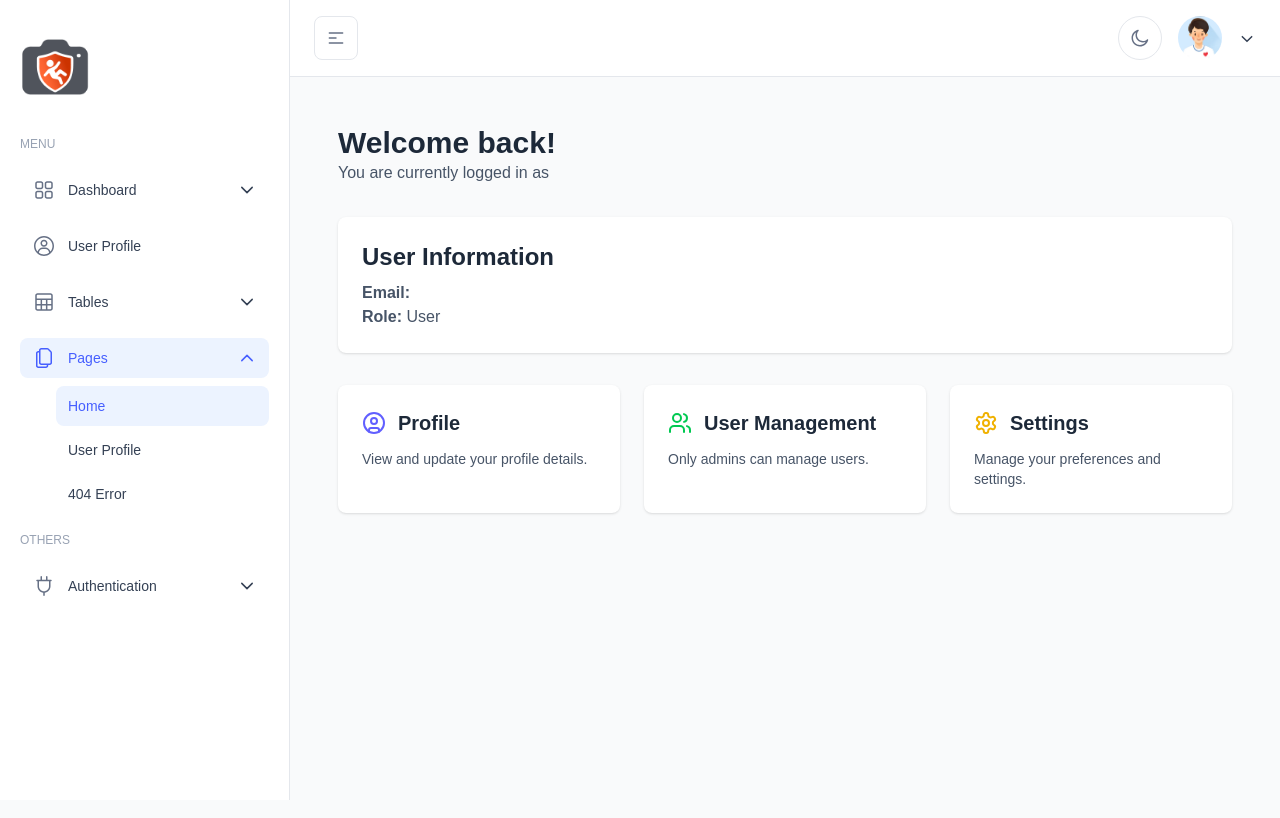
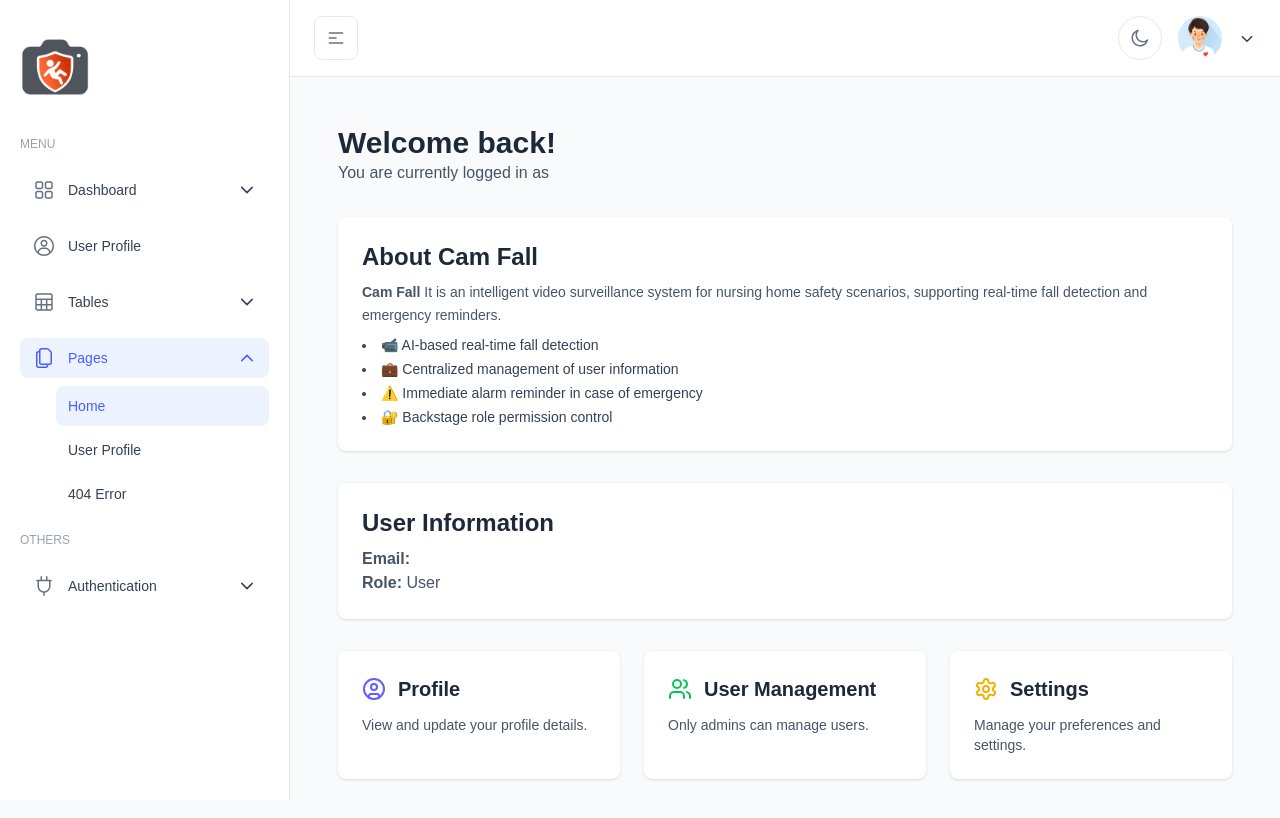
Before and after one commit to MaxwellJia/UserCenter-Demo-Frontend, a Next.js app: page /dashboard/welcome in a window 1280 px wide. Shown: the top 818 px of the page. Built offline with nearby package versions, Linux system fonts and the light colour scheme; no server answers.

Commit message:
Add some features:
fix picture shadow problem

add more information to welcome

```diff
--- a/src/app/dashboard/profile/page.tsx
+++ b/src/app/dashboard/profile/page.tsx
@@ -1,4 +1,3 @@
-import UserAddressCard from "@/components/user-profile/UserAddressCard";
 import UserInfoCard from "@/components/user-profile/UserInfoCard";
 import UserMetaCard from "@/components/user-profile/UserMetaCard";
 import { Metadata } from "next";
--- a/src/app/dashboard/welcome/page.tsx
+++ b/src/app/dashboard/welcome/page.tsx
@@ -1,8 +1,6 @@
-'use client';
-
-import { useEffect, useState } from 'react';
+"use client";
 import { UserCircle, Settings, Users } from 'lucide-react';
-import {useAuthContext} from "@/context/AuthContext";
+import { useAuthContext } from "@/context/AuthContext";
 
 export default function DashboardPage() {
     const { user, setUser } = useAuthContext();
@@ -16,14 +14,26 @@ export default function DashboardPage() {
                 </p>
             </div>
 
+            {/* Cam Fall 简介区域 */}
+            <div className="bg-white dark:bg-gray-800 rounded-lg shadow p-6 mb-8">
+                <h2 className="text-2xl font-semibold text-gray-800 dark:text-white mb-2">About Cam Fall</h2>
+                <p className="text-gray-600 dark:text-gray-300 text-sm leading-relaxed mb-2">
+                    <strong>Cam Fall</strong> It is an intelligent video surveillance system for nursing home safety scenarios, supporting real-time fall detection and emergency reminders.
+                </p>
+                <ul className="list-disc list-inside text-sm text-gray-700 dark:text-gray-300 space-y-1">
+                    <li>📹 AI-based real-time fall detection</li>
+                    <li>💼 Centralized management of user information</li>
+                    <li>⚠️ Immediate alarm reminder in case of emergency</li>
+                    <li>🔐 Backstage role permission control</li>
+                </ul>
+            </div>
+
+
             <div className="bg-white dark:bg-gray-800 rounded-lg shadow p-6 mb-8">
                 <h2 className="text-2xl font-semibold text-gray-800 dark:text-white mb-2">User Information</h2>
                 <div className="text-gray-600 dark:text-gray-300">
                     <p><strong>Email:</strong> {user?.email}</p>
-                    <p><strong>Role:</strong> {
-                        Number(user?.userRole) === 1 ? "Admin" : "User"
-                        // 根据用户角色显示 Admin 或 User
-                    }</p>
+                    <p><strong>Role:</strong> {Number(user?.userRole) === 1 ? "Admin" : "User"}</p>
                 </div>
             </div>
 
```
Also changed, not shown: public/avatarFemale.png, public/avatarMale.png.
